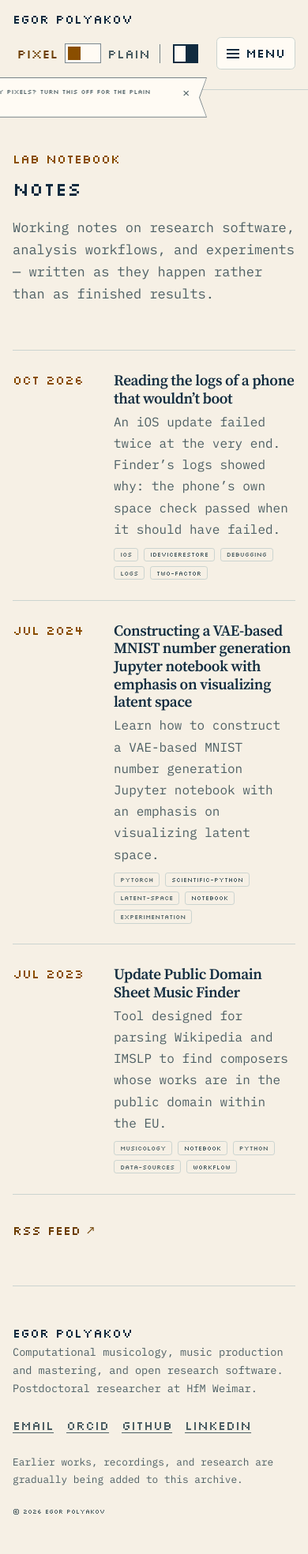
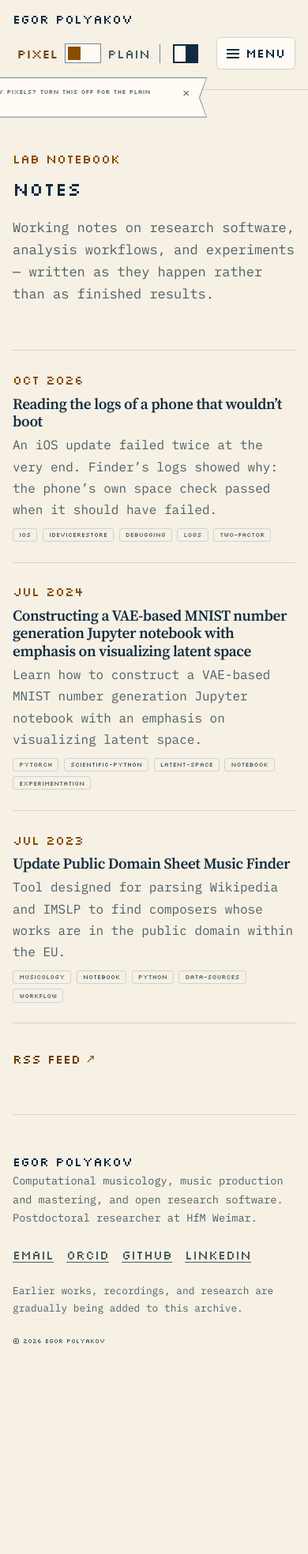
Before and after one commit to egorpol/egorpol.github.io, a Jekyll site: the page built from notes.md, in a window 390 px wide. Shown: the whole page at 79% size. Built offline with Jekyll 4.4.1, drawn with Linux system fonts in a browser that asks for light colours; after the commit the page ends 1752 px from its top, so only the background shows below that.

Commit message:
Stack the Notes list on phones like the Works list
Co-Authored-By: Claude Opus 5.5 <noreply@anthropic.com>

```diff
--- a/_sass/_pages.scss
+++ b/_sass/_pages.scss
@@ -756,7 +756,8 @@
 
     .cv-entry,
     .reference-list li,
-    .works-list li {
+    .works-list li,
+    .notes-list li {
         grid-template-columns: 1fr;
         gap: 0.45rem;
     }
```
